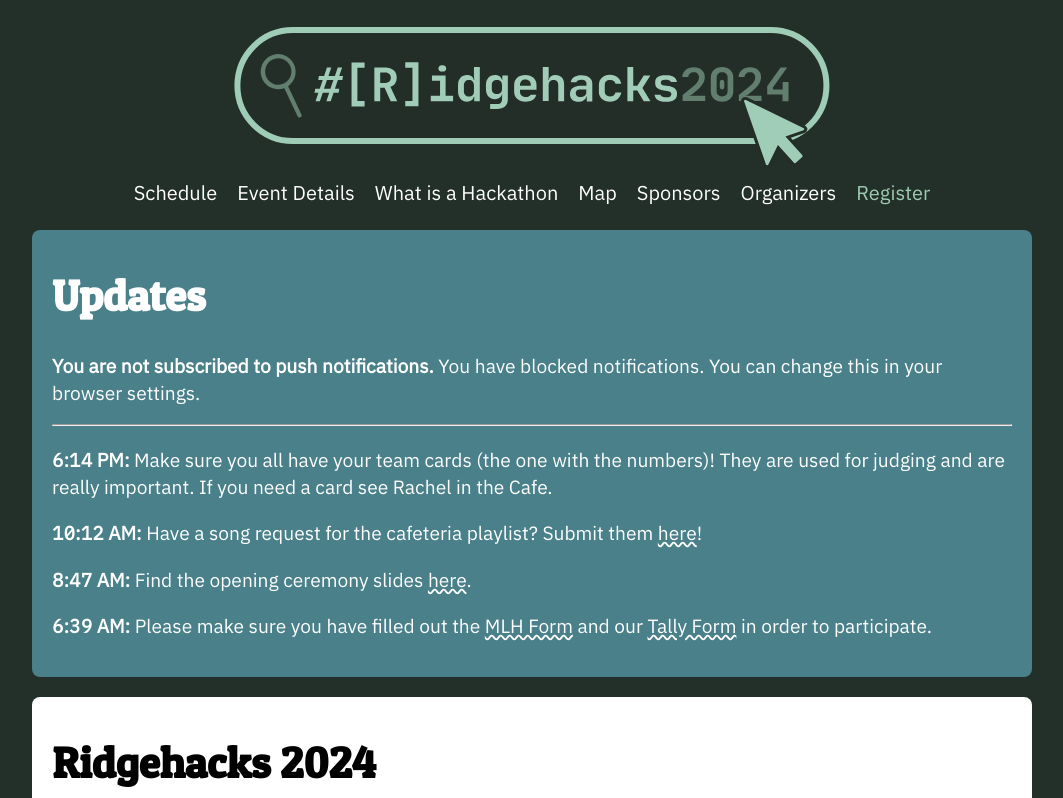
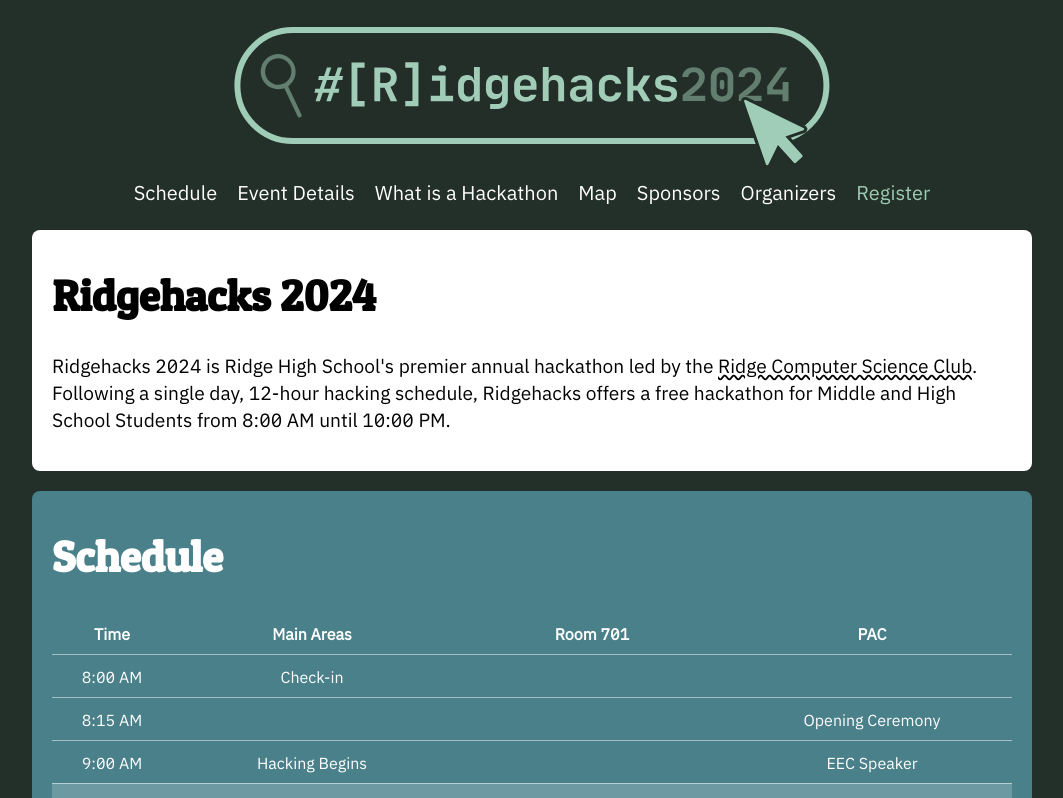
Before and after one commit to connorslade/ridgehacks2025, a Svelte app: page / in a window 1280 px wide. Shown: the top 798 px of the page, without its empty margins (108-1171 px from the left). Built offline with nearby package versions, Linux system fonts and the light colour scheme.

Commit message:
Remove updates section

```diff
--- a/src/App.svelte
+++ b/src/App.svelte
@@ -8,7 +8,6 @@
   import ListItem from "./lib/ListItem.svelte";
   import Link from "./lib/Link.svelte";
   import Schedule from "./components/Schedule.svelte";
-  import Updates from "./components/Updates.svelte";
 </script>
 
 <main>
@@ -30,8 +29,6 @@
   </div>
 
   <div class="sections">
-    <Updates />
-
     <Section title="Ridgehacks 2024">
       <p>
         Ridgehacks 2024 is Ridge High School's premier annual hackathon led by
--- a/src/components/Updates.svelte
+++ /dev/null
@@ -1,165 +0,0 @@
-<script lang="ts">
-  import { serviceWorker, subscribed } from "../main";
-  import { urlBase64ToUint8Array } from "../misc";
-  import { debug, eventDay } from "../assets/data.json";
-  import ListItem from "../lib/ListItem.svelte";
-  import Section from "../lib/Section.svelte";
-  import Link from "../lib/Link.svelte";
-
-  // If it is more than a day before the event, hide the updates section
-  let hidden = true;
-
-  const updateHidden = () =>
-    (hidden = new Date().getTime() / 1000 < eventDay - 24 * 60 * 60);
-  updateHidden();
-  setInterval(updateHidden, 60);
-
-  let pushEnabled = "serviceWorker" in navigator && "PushManager" in window;
-  let notificationPermission = "default";
-  if (pushEnabled) {
-    notificationPermission = Notification.permission;
-    navigator.permissions
-      .query({ name: "notifications" })
-      .then((result) =>
-        result.addEventListener(
-          "change",
-          () => (notificationPermission = Notification.permission)
-        )
-      );
-  }
-  let processing = false;
-  const publicKey =
-    "BJbCtPkzTVAuzV1mptTaCYQcZr5Nok42qNgN7sTu2RI_ZBL0tYmq2MLaeI7K3khfUXFFAEl3-RxOZkrujijb7G8";
-
-  async function subscribeServer(subscription: PushSubscriptionJSON) {
-    console.log(subscription);
-    if (subscription.keys === undefined) {
-      console.error("Subscription keys are undefined");
-      return;
-    }
-
-    const response = await fetch("/api/subscribe", {
-      method: "POST",
-      headers: {
-        "Content-Type": "application/json",
-      },
-      body: JSON.stringify({
-        endpoint: subscription.endpoint,
-        auth: subscription.keys.auth,
-        p256dh: subscription.keys.p256dh,
-      }),
-    });
-    if (!response.ok) console.error("Failed to update server:", response);
-  }
-
-  async function unsubscribeServer(endpoint: string) {
-    const response = await fetch("/api/unsubscribe", {
-      method: "POST",
-      headers: {
-        "Content-Type": "application/json",
-      },
-      body: JSON.stringify({ endpoint }),
-    });
-    if (!response.ok) console.error("Failed to update server:", response);
-  }
-
-  async function subscribe() {
-    if (!serviceWorker) return;
-
-    const key = urlBase64ToUint8Array(publicKey);
-    let subscription = await serviceWorker.pushManager.subscribe({
-      userVisibleOnly: true,
-      applicationServerKey: key,
-    });
-    await subscribeServer(subscription.toJSON());
-    subscribed.update(() => true);
-  }
-
-  async function unsubscribe() {
-    if (!serviceWorker) return;
-
-    let subscription = await serviceWorker.pushManager.getSubscription();
-    if (subscription) {
-      await unsubscribeServer(subscription.endpoint);
-      await subscription.unsubscribe();
-      subscribed.update(() => false);
-    }
-  }
-</script>
-
-<Section title="Updates" hidden={hidden && !debug}>
-  {#if pushEnabled}
-    {#if $subscribed}
-      <p>
-        <strong>You are subscribed to push notifications.</strong> If you would
-        like to unsubscribe, click
-        <span
-          on:click={unsubscribe}
-          on:keydown={unsubscribe}
-          class:processing
-          role="button"
-          class:clickable={true}
-          tabindex="0">here</span
-        >.
-      </p>
-    {:else}
-      <p>
-        <strong>You are not subscribed to push notifications.</strong>
-
-        {#if notificationPermission == "denied"}
-          You have blocked notifications. You can change this in your browser
-          settings.
-        {:else}
-          If you would like to subscribe, click
-          <span
-            on:click={subscribe}
-            on:keydown={unsubscribe}
-            role="button"
-            class="clickable"
-            tabindex="0">here</span
-          >.
-        {/if}
-      </p>
-    {/if}
-  {:else}
-    <p>
-      Your browser does not support push notifications. If you are on iPhone you
-      will need to <Link href="https://pushalert.co/documentation/ios-web-push"
-        >add this site to your home screen</Link
-      > to subscribe to push notifications.
-    </p>
-  {/if}
-
-  <hr />
-
-  <ListItem title="6:14 PM">
-    Make sure you all have your team cards (the one with the numbers)! They are
-    used for judging and are really important. If you need a card see Rachel in
-    the Cafe.
-  </ListItem>
-  <ListItem title="10:12 AM">
-    Have a song request for the cafeteria playlist? Submit them <a href="/"
-      >here</a
-    >!
-  </ListItem>
-  <ListItem title="8:47 AM">
-    Find the opening ceremony slides <a href="/">here</a>.
-  </ListItem>
-  <ListItem title="6:39 AM">
-    Please make sure you have filled out the <a href="/">MLH Form</a> and our
-    <a href="/">Tally Form</a> in order to participate.
-  </ListItem>
-</Section>
-
-<style lang="scss">
-  .clickable {
-    cursor: pointer;
-    text-decoration: wavy;
-    text-decoration-line: underline;
-  }
-
-  .processing {
-    pointer-events: none;
-    cursor: not-allowed;
-  }
-</style>
--- a/src/lib/Section.svelte
+++ b/src/lib/Section.svelte
@@ -22,7 +22,7 @@
     color: #000;
     overflow-x: auto;
 
-    &:nth-child(odd) {
+    &:nth-child(even) {
       background-color: #49808a;
       color: #fff;
     }
```
